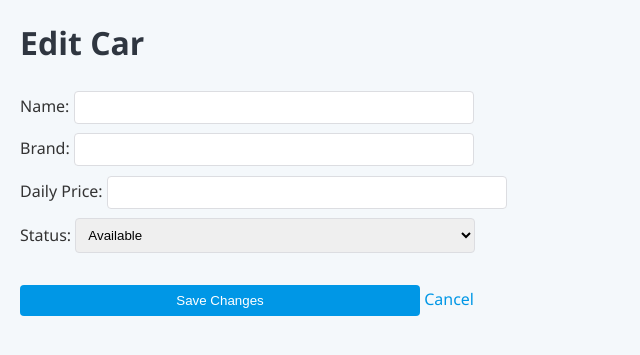
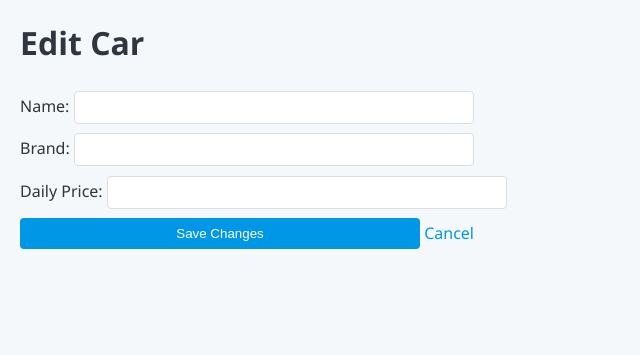
Before and after one commit to amiralinasiri27/HopeRental, a Flask app: template templates/edit_car.html in a window 1280 px wide. Shown: the part 42-397 px from the top of the page, without its empty margins (0-640 px from the left). Run offline with Flask 3, Linux system fonts and the light colour scheme; the template is opened without the code that fills it, so the values that code supplies are empty.

Commit message:
fix a bug in edit car

```diff
--- a/database.py
+++ b/database.py
@@ -55,7 +55,7 @@ def update_car(car_id, name, brand, daily_price, status):
         UPDATE cars
         SET name = %s,
             brand = %s,
-            daily_price = %s,
+            daily_rent_price = %s,
             status = %s
         WHERE car_id = %s
     """, (name, brand, daily_price, status, car_id))
--- a/templates/edit_car.html
+++ b/templates/edit_car.html
@@ -23,11 +23,11 @@
         <label>Daily Price:</label>
         <input type="number" step="0.01" name="daily_price" value="{{ car.daily_price }}" required><br>
 
-        <label>Status:</label>
+        <!-- <label>Status:</label>
         <select name="status">
             <option value="available" {% if car.status == 'available' %}selected{% endif %}>Available</option>
             <option value="unavailable" {% if car.status == 'unavailable' %}selected{% endif %}>Unavailable</option>
-        </select><br><br>
+        </select><br><br> -->
 
         <button type="submit">Save Changes</button>
         <a href="/cars">Cancel</a>
```
